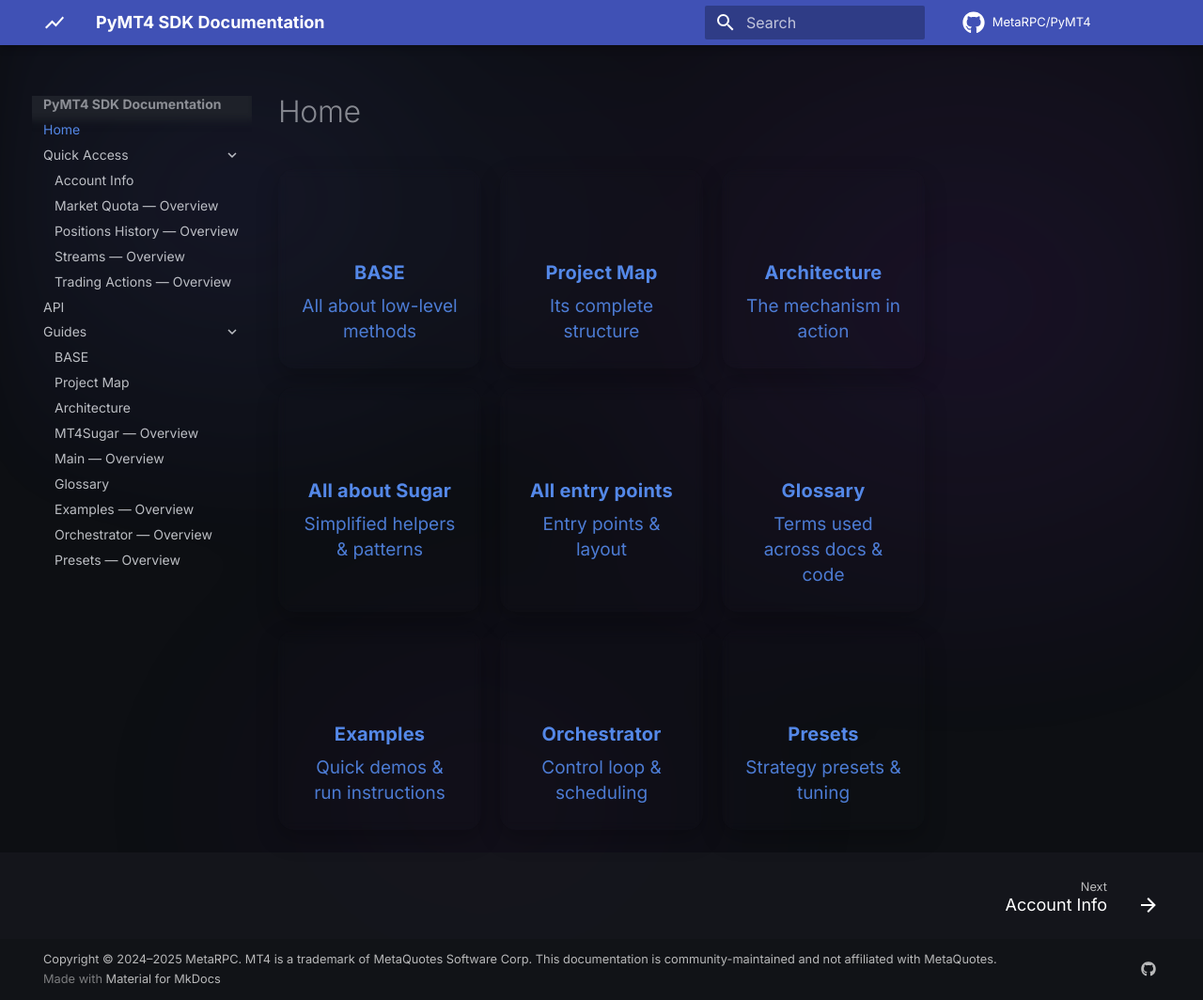
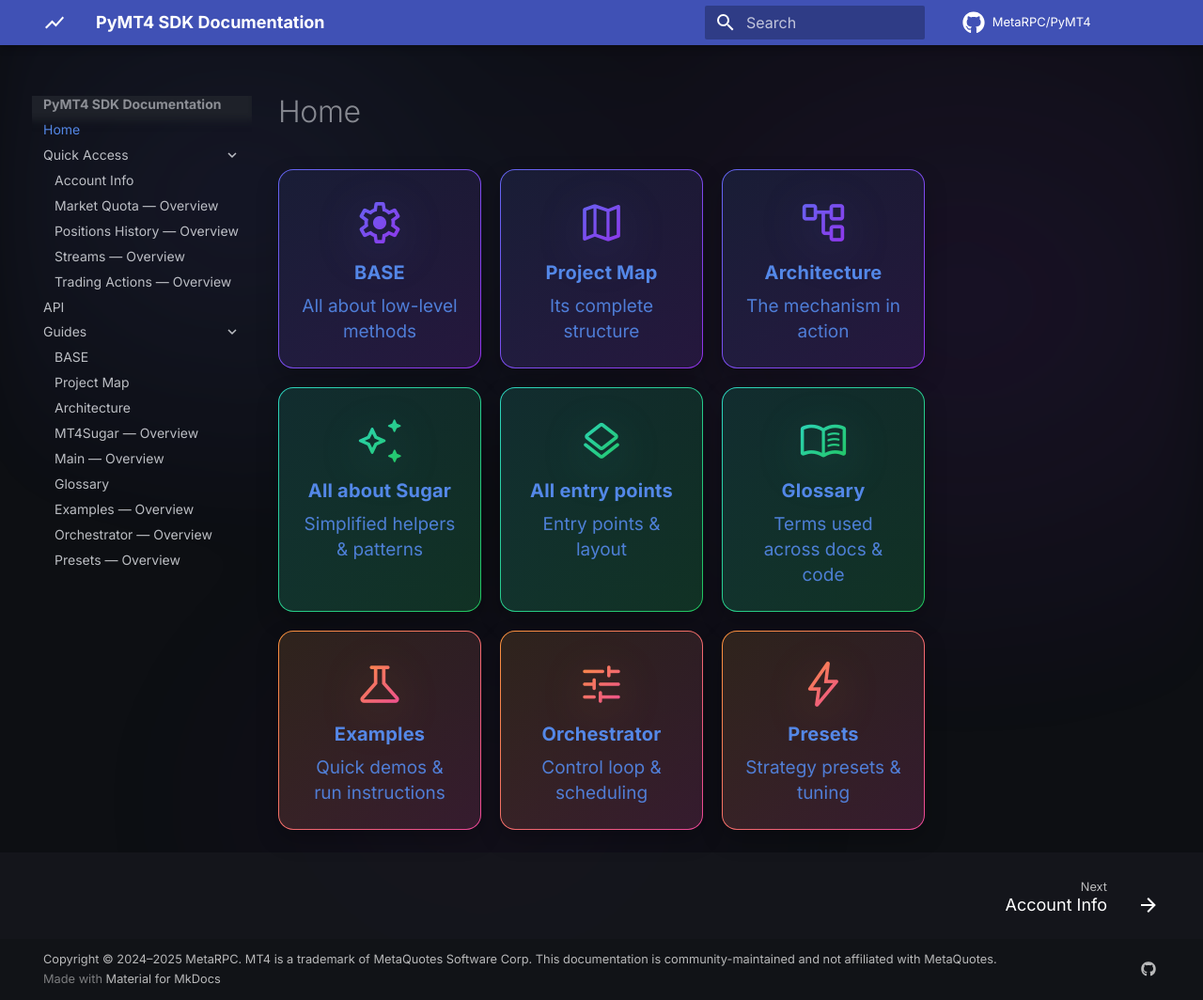
Before and after one commit to MetaRPC/PyMT4, an MkDocs documentation site: the page built from docs/index.md, in a window 1280 px wide and 1064 px high. Shown: the whole window at 94% size. Built offline with MkDocs 1.6.1 and Material for MkDocs 9.7.7, drawn with Linux system fonts in a browser that asks for light colours; comment, search, counter and statistics services are not loaded.

Commit message:
Update custom.css

```diff
--- a/docs/styles/custom.css
+++ b/docs/styles/custom.css
@@ -97,4 +97,55 @@
 .card::after{
   content:""; position:absolute; inset:-1px; border-radius:inherit; pointer-events:none;
   background:
-    radial-gradient(60% 90% at -12% 50%, rgba(
+    radial-gradient(60% 90% at -12% 50%, rgba(var(--g1), .18), transparent 60%),
+    radial-gradient(60% 90% at 112% 50%, rgba(var(--g2), .18), transparent 60%);
+  opacity:0; transition: opacity .22s ease;
+}
+.card:hover::after{ opacity:.7; }
+
+/* 8) Палитра по рядам (градиенты) */
+.card.infra{
+  --g1: 99,102,241;   /* indigo-500 */
+  --g2: 147,51,234;   /* purple-600 */
+}
+.card.practical{
+  --g1: 45,212,191;   /* teal-400 */
+  --g2: 34,197,94;    /* green-500 */
+}
+.card.strategy{
+  --g1: 251,146,60;   /* orange-400 */
+  --g2: 236,72,153;   /* pink-500 */
+}
+
+/* 9) Стили маленькой центральной плашки API */
+.md-banner { background: transparent; box-shadow: none; }
+.top-api-pill{
+  display:flex; justify-content:center; align-items:center;
+  padding: .35rem 0 .55rem;
+}
+.top-api-btn{
+  display:inline-flex; gap:.45rem; align-items:center; justify-content:center;
+  padding:.48rem .9rem;
+  background:#3f51b5; color:#fff; text-decoration:none; font-weight:800;
+  border-radius:12px; line-height:1;
+  box-shadow: 0 6px 14px rgba(31,45,120,.28), 0 0 0 1px rgba(255,255,255,.08) inset;
+  transition: transform .15s ease, box-shadow .15s ease, background .15s ease, color .15s ease;
+}
+.top-api-btn .material-symbols-rounded{
+  font-size: 1.1rem;
+  font-variation-settings: 'FILL' 0, 'wght' 600, 'GRAD' 0, 'opsz' 24;
+}
+.top-api-btn:hover{
+  transform: translateY(-1px);
+  box-shadow: 0 10px 22px rgba(31,45,120,.35), 0 0 0 1px rgba(255,255,255,.12) inset;
+  background:#4456c6; color:#EAF2FF;
+}
+@media (max-width: 600px){
+  .top-api-btn{ padding:.44rem .8rem; border-radius:10px; }
+  .top-api-btn .material-symbols-rounded{ font-size: 1rem; }
+}
+
+/* 10) Accessibility */
+@media (prefers-reduced-motion: reduce){
+  .card{ transition: none !important; }
+}
```
